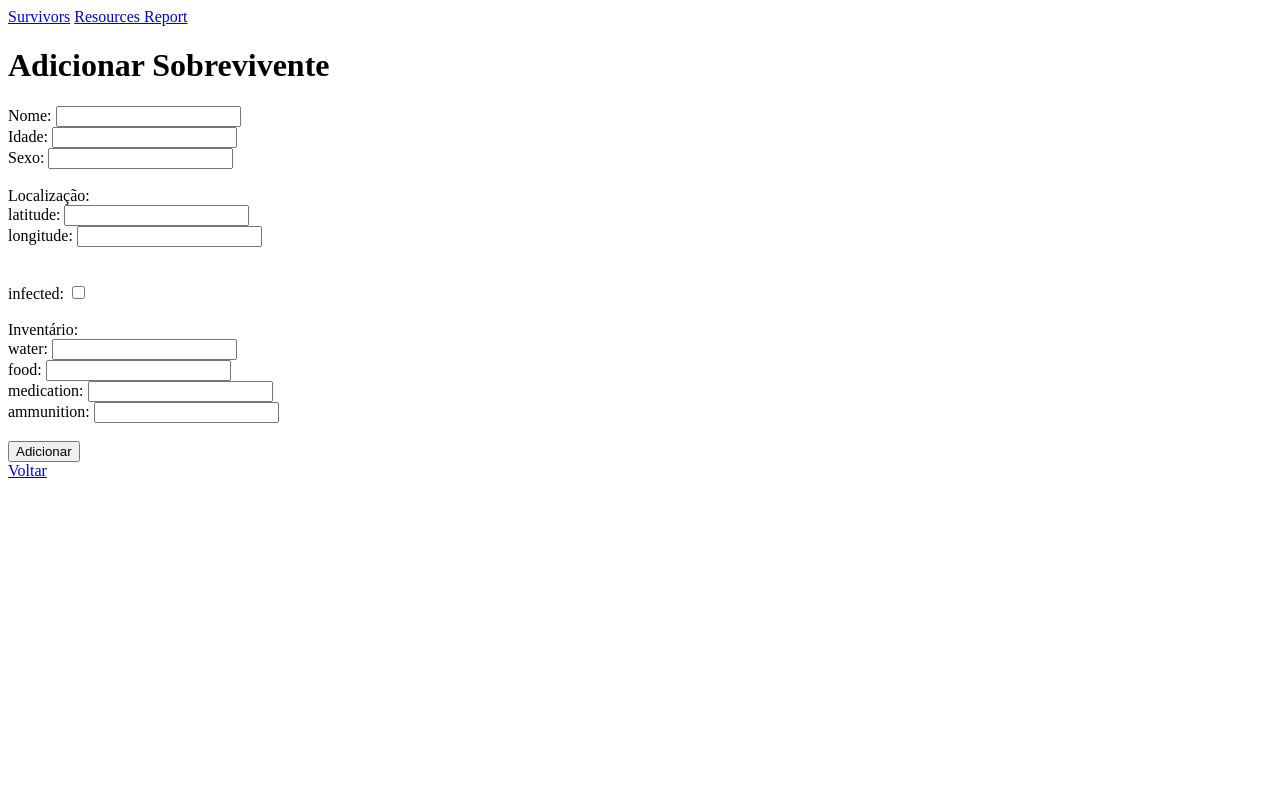
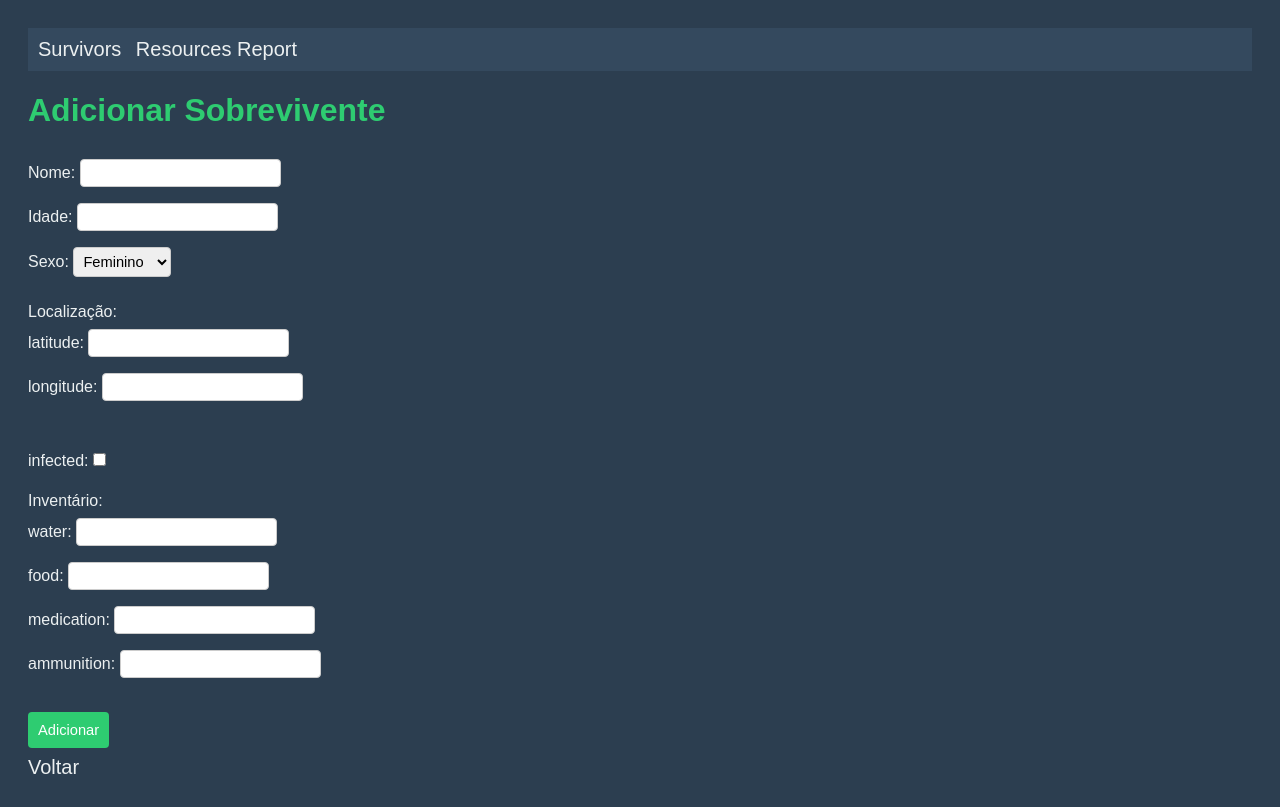
Before and after one commit to viniciusmbpro/ZSSN, a Django app: template interface/templates/interface/add_survivor.html in a window 1280 px wide. Before the commit the page ends 478 px from the top, so only its background shows below. Run offline with Django 4.2, Linux system fonts and the light colour scheme; the template is opened without the code that fills it, so the values that code supplies are empty.

Commit message:
Fixing 01

```diff
--- a/api/models.py
+++ b/api/models.py
@@ -1,6 +1,8 @@
 from django.db import models
 
 class Survivor(models.Model):
+    ITEMS = ["water", "food", "medication", "ammunition"]
+
     name = models.CharField(max_length=255)
     age = models.IntegerField()
     sex = models.CharField(max_length=1)
--- a/interface/static/interface/css/style.css
+++ /dev/null
@@ -1,15 +0,0 @@
-table {
-    font-family: arial, sans-serif;
-    border-collapse: collapse;
-    width: 100%;
-}
-
-td, th {
-    border: 1px solid #dddddd;
-    text-align: left;
-    padding: 8px;
-}
-
-tr:nth-child(even) {
-    background-color: #dddddd;
-}
--- a/interface/templates/interface/add_survivor.html
+++ b/interface/templates/interface/add_survivor.html
@@ -12,7 +12,10 @@
     <input type="number" id="age" name="age">
     <br>
     <label for="sex">Sexo:</label>
-    <input type="text" id="sex" name="sex">
+    <select name="sex" id="sex">
+        <option value="F">Feminino</option>
+        <option value="M">Masculino</option>
+    </select>
     <br><br>
     <label>Localização: </label><br>
     latitude: <input type="text" id="latitude" name="latitude"><br>
--- a/interface/templates/interface/survivor_detail.html
+++ b/interface/templates/interface/survivor_detail.html
@@ -28,7 +28,7 @@
   <li>
     <form action="{% url 'interface:make_trade' survivor.id %}" method="get">
       {% csrf_token %}
-      <select name="survivor2" id="survivor2">
+      SURVIVOR: <select name="survivor2" id="survivor2">
       {% for survivor in survivors %}
         <option value="{{ survivor.id }}">{{ survivor.name }} | Reports: {{ survivor.reports }}</option>
       {% endfor %}
@@ -39,7 +39,7 @@
   <li>
     <form action="{% url 'interface:report_infected' survivor.id %}" method="post">
       {% csrf_token %}
-      <select name="survivor_reported" id="survivor_reported">
+      SURVIVOR: <select name="survivor_reported" id="survivor_reported">
       {% for survivor in survivors %}
         <option value="{{ survivor.id }}">{{ survivor.name }} | Reports: {{ survivor.reports }}</option>
       {% endfor %}
--- a/interface/views.py
+++ b/interface/views.py
@@ -22,9 +22,9 @@ def survivor_detail(request, pk):
     return render(request, 'interface/survivor_detail.html', context)
 
 def resources_report(request):
-    response = requests.get('http://127.0.0.1:8000/api/get_resources_report/')
-    report = response.json()
-    context = {'report': report}
+    response = requests.get('http://127.0.0.1:8000/api/survivors/get_resources_report/')
+    context = {'report': response.json()}
+    print(response)
     return render(request, 'interface/resources_report.html', context)
 
 def report_infected(request, pk):
--- /dev/null
+++ b/static/css/style.css
@@ -0,0 +1,120 @@
+body {
+    background-color: #2c3e50;
+    color: #ecf0f1;
+    font-family: Arial, Helvetica, sans-serif;
+    padding: 20px;
+    font-size: 12pt;
+}
+
+nav {
+    background-color: #34495e;
+    padding: 10px;
+}
+
+a {
+    color: #ecf0f1;
+    text-decoration: none;
+    margin-right: 10px;
+    font-size: 20px;
+}
+
+a:hover {
+    color: #2ecc71;
+}
+
+h1 {
+    color: #2ecc71;
+    margin-bottom: 16pt;
+}
+
+table {
+    border-collapse: collapse;
+    width: 100%;
+}
+
+th,
+td {
+    border: 1px solid #ccc;
+    padding: 10px;
+}
+
+th {
+    background-color: #34495e;
+    color: #ecf0f1;
+}
+
+.percent {
+    background: #133664;
+    color: white;
+    width: max-content;
+    padding: 10px;
+    border-radius: 10px;
+}
+.infected {
+    background: #e74c3c;
+    color: white;
+    width: max-content;
+    padding: 10px;
+    border-radius: 10px;
+}
+.non-infected {
+    background: #2ecc71;
+    color: white;
+    width: max-content;
+    padding: 10px;
+    border-radius: 10px;
+}
+
+input,
+select {
+    width: max-content;
+    padding: 5px;
+    margin: 8px 0;
+    display: inline-block;
+    border: 1px solid #ccc;
+    border-radius: 4px;
+    box-sizing: border-box;
+    font-size: 11pt;
+}
+
+input[type=submit] {
+    width: max-content;
+    background-color: #2ecc71;
+    color: #ecf0f1;
+    padding: 14px 20px;
+    margin: 8px 0;
+    border: none;
+    border-radius: 4px;
+    cursor: pointer;
+}
+
+input[type=submit]:hover {
+    background-color: #27ae60;
+}
+
+input[type=submit] {
+    width: max-content;
+    background-color: #2ecc71;
+    color: white;
+    padding: 10px;
+    margin: 8px 0;
+    border: none;
+    border-radius: 4px;
+    cursor: pointer;
+}
+
+input[type=submit]:hover {
+    background-color: #27ae60;
+}
+
+ul > li {
+    background: #34495e;
+    box-shadow: #2ecc71 0px 0px 10px;
+    margin: 10px;
+    padding: 10px;
+    border-radius: 10px;
+}
+
+.form-group {
+    margin-bottom: 20px;
+}
--- a/zssn/settings.py
+++ b/zssn/settings.py
@@ -127,13 +127,9 @@ USE_TZ = True
 # https://docs.djangoproject.com/en/4.1/howto/static-files/
 
 STATIC_URL = '/static/'
-STATICFILES_DIRS = [
-    BASE_DIR / 'base_static',
-]
-STATIC_ROOT = BASE_DIR / 'static'
+STATICFILES_DIRS = [BASE_DIR / 'static']
 
 MEDIA_URL = '/media/'
-MEDIA_ROOT = BASE_DIR / 'media'
 
 
 # Default primary key field type
--- a/zssn/urls.py
+++ b/zssn/urls.py
@@ -9,10 +9,9 @@ router = routers.DefaultRouter()
 router.register(r'survivors', SurvivorViewSet, basename='survivors')
 
 urlpatterns = [
-    path('interface/', include('interface.urls')),
+    path('', include('interface.urls')),
     path('admin/', admin.site.urls),
     path('api/', include(router.urls)),
 ]
 
-urlpatterns += static(settings.MEDIA_URL, document_root=settings.MEDIA_ROOT)
 urlpatterns += static(settings.STATIC_URL, document_root=settings.STATIC_ROOT)
```
Also changed, not shown: api/views.py (+12 -7 lines), interface/templates/interface/make_trade.html (+17 -4 lines), interface/templates/interface/resources_report.html (+25 -1 lines), README.md, db.sqlite3.
